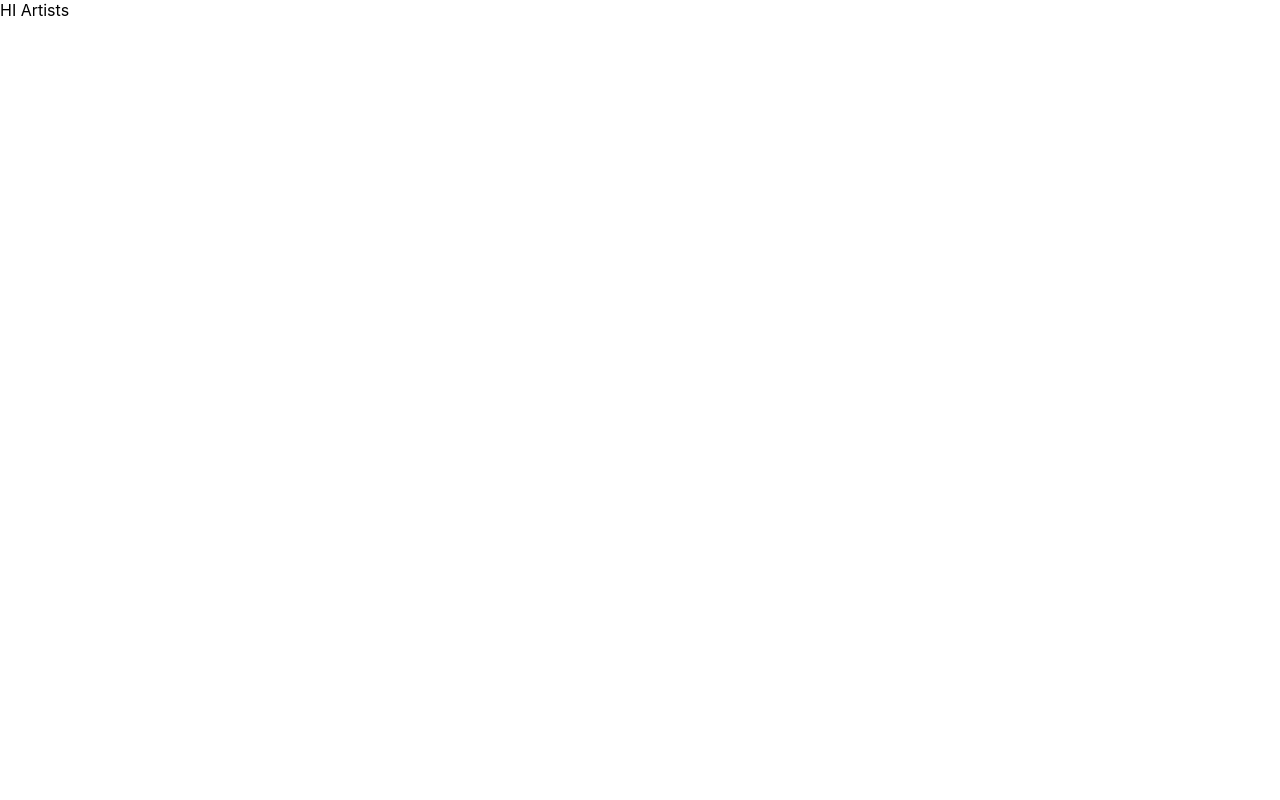
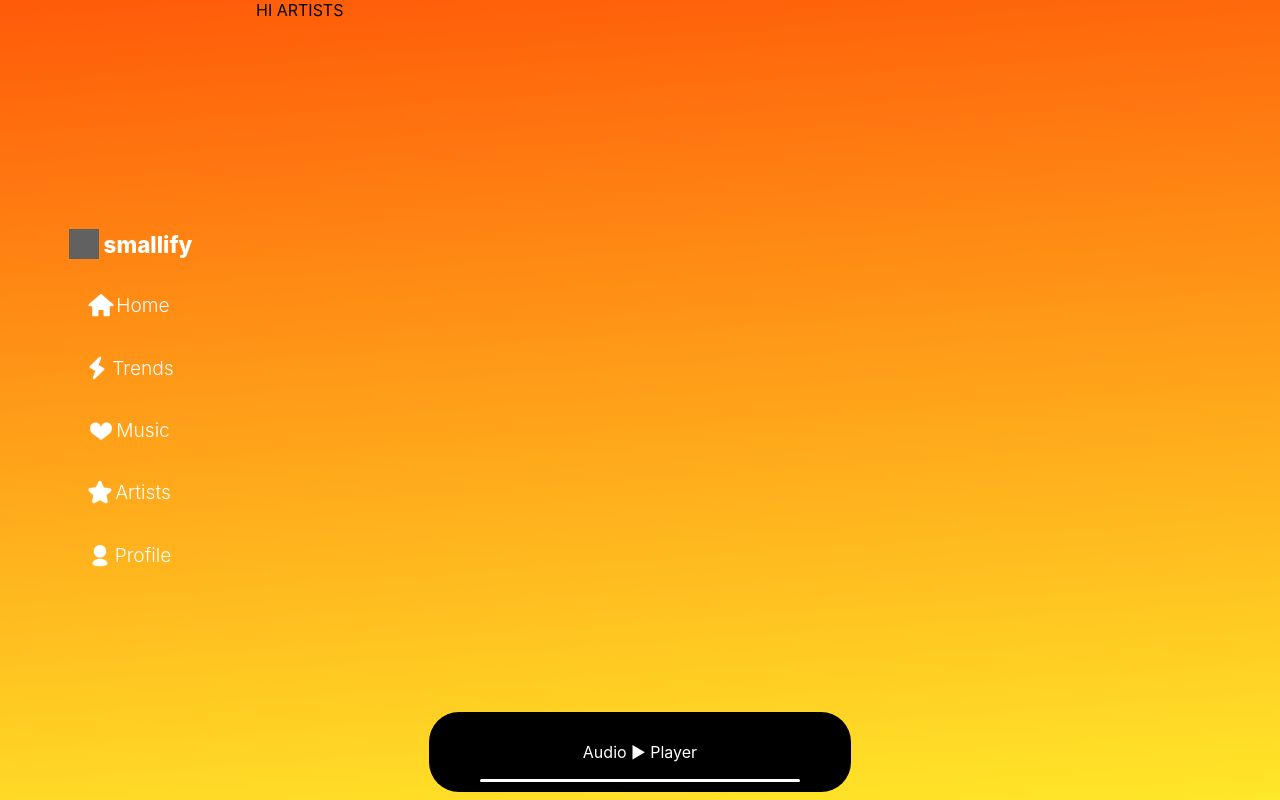
Before and after one commit to Sacrifise/Smallify, a React (Create React App) app: page /artists in a window 1280 px wide. Built offline with nearby package versions, Linux system fonts and the light colour scheme; grey boxes are pictures that could not be loaded.

Commit message:
feat: add some styles on routes

```diff
--- /dev/null
+++ b/src/Screens/artists.css
@@ -0,0 +1,5 @@
+
+.cont-artists{
+    display: flex;
+    background: linear-gradient(176deg, rgba(255,90,9,1) 0%, rgba(255,231,41,1) 100%);
+}
--- a/src/Screens/artists.js
+++ b/src/Screens/artists.js
@@ -1,6 +1,14 @@
 import React from "react";
+import "./artists.css"
+import SidebarFull from "../Components/sidebarFull";
+import Playbar from "../Components/playbar";
+
 export default function Artists(){
     return(
-        <div>HI Artists</div>
+        <div className="cont-artists">
+            <Playbar/>
+            <SidebarFull/>
+            HI ARTISTS
+        </div>
     )
 }
--- /dev/null
+++ b/src/Screens/music.css
@@ -0,0 +1,5 @@
+
+.cont-music{
+    display: flex;
+    background: linear-gradient(176deg, rgba(255,90,9,1) 0%, rgba(255,231,41,1) 100%);
+}
--- a/src/Screens/music.js
+++ b/src/Screens/music.js
@@ -1,6 +1,15 @@
 import React from "react";
+import "./music.css"
+import SidebarFull from "../Components/sidebarFull";
+import Playbar from "../Components/playbar";
+
+
 export default function Music(){
     return(
-        <div>HI MUSIC</div>
+        <div className="cont-music">
+            <Playbar/>
+            <SidebarFull/>
+            HI MUSIC
+        </div>
     )
 }
--- /dev/null
+++ b/src/Screens/profile.css
@@ -0,0 +1,5 @@
+
+.cont-profile{
+    display: flex;
+    background: linear-gradient(176deg, rgba(255,90,9,1) 0%, rgba(255,231,41,1) 100%);
+}
--- a/src/Screens/profile.js
+++ b/src/Screens/profile.js
@@ -1,6 +1,14 @@
 import React from "react";
+import "./profile.css"
+import SidebarFull from "../Components/sidebarFull";
+import Playbar from "../Components/playbar";
+
 export default function Profile(){
     return(
-        <div>HI PROFILE</div>
+        <div className="cont-profile">
+            <Playbar/>
+            <SidebarFull/>
+            HI PROFILE
+        </div>
     )
 }
--- /dev/null
+++ b/src/Screens/trending.css
@@ -0,0 +1,5 @@
+
+.cont-trending{
+    display: flex;
+    background: linear-gradient(176deg, rgba(255,90,9,1) 0%, rgba(255,231,41,1) 100%);
+}
--- a/src/Screens/trending.js
+++ b/src/Screens/trending.js
@@ -1,6 +1,14 @@
 import React from "react";
+import "./trending.css"
+import SidebarFull from "../Components/sidebarFull";
+import Playbar from "../Components/playbar";
+
 export default function Trend(){
     return(
-        <div>HI TRENDS</div>
+        <div className="cont-trending">
+            <Playbar/>
+            <SidebarFull/>
+            HI TRENDS
+        </div>
     )
 }
```
